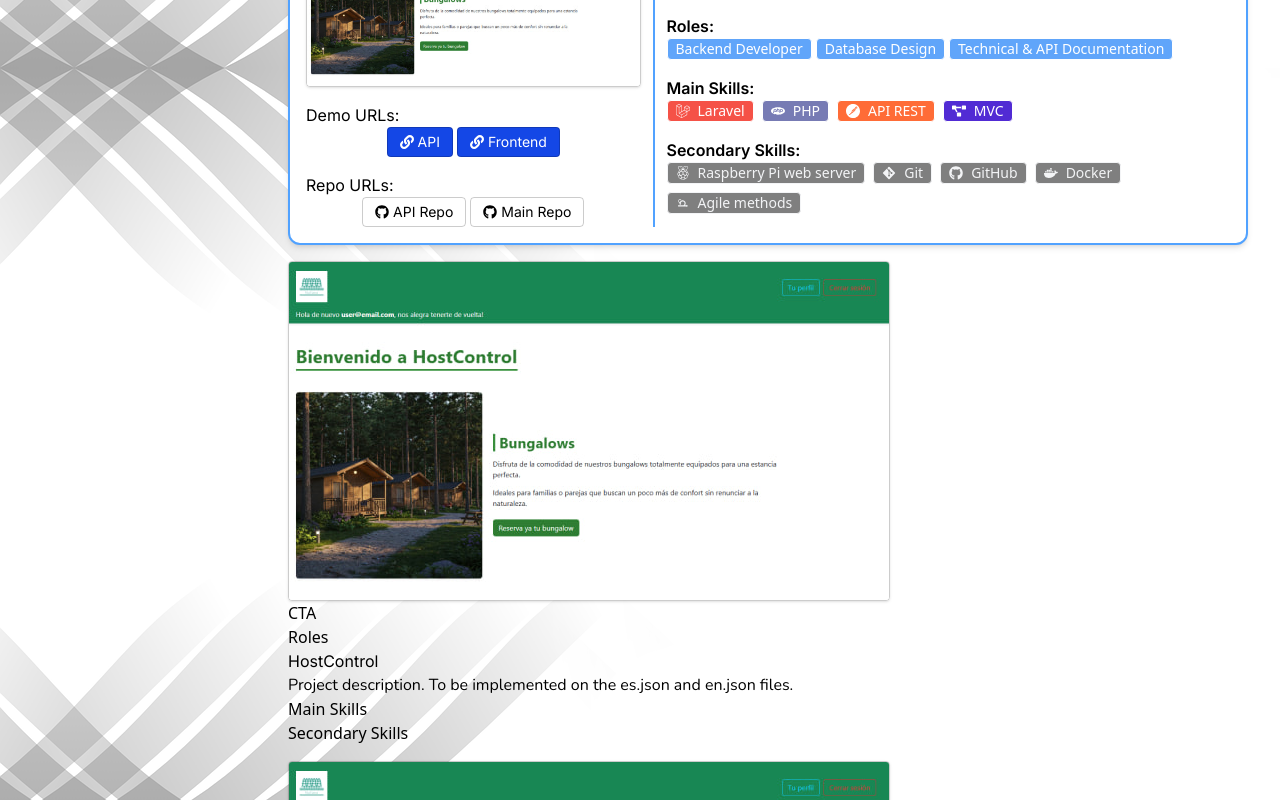
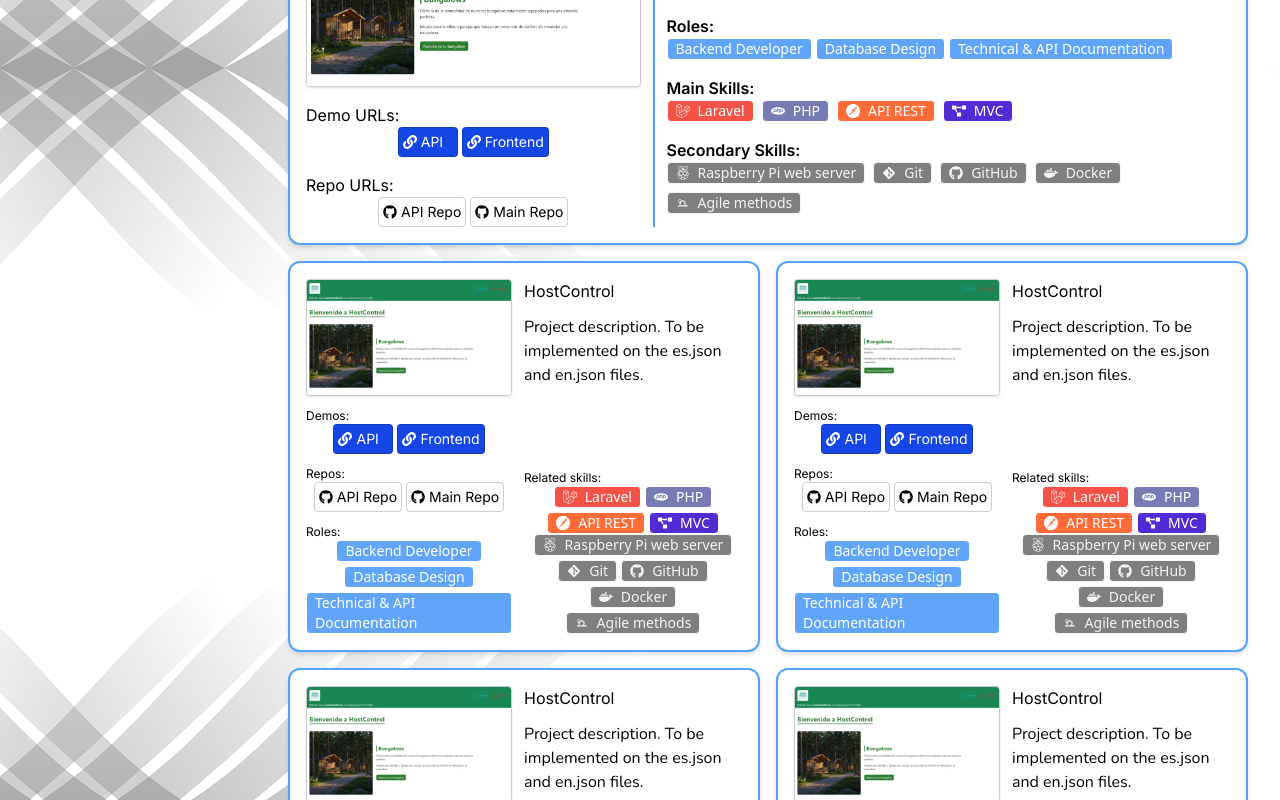
Before and after one commit to Roger486/roger-portfolio, a React (Vite) app: page / in a window 1280 px wide. Shown: the part 2200-3000 px from the top of the page. Built offline with nearby package versions, Linux system fonts and the light colour scheme.

Commit message:
feat: add first satisfactory implementation of the ProjectCard component

```diff
--- a/src/features/projects/ExternalLinkButton.jsx
+++ b/src/features/projects/ExternalLinkButton.jsx
@@ -14,7 +14,7 @@ export default function ExternalLinkButton({ url, label, destination = "default"
           rel="noopener noreferrer"
           className={`
             flex gap-1 items-center
-            text-sm rounded px-3 py-1 min-w-15
+            text-sm rounded p-1 min-w-15
             border border-black/20
             transition duration-300
             hover:bg-blue-400
--- a/src/features/projects/FeaturedProjectCard.jsx
+++ b/src/features/projects/FeaturedProjectCard.jsx
@@ -1,4 +1,3 @@
-import { hardSkills } from "../../data/hard-skill-list";
 import ExternalLinkButton from "./ExternalLinkButton";
 import ProjectBadge from "./ProjectBadge";
 
@@ -32,7 +31,7 @@ export default function FeaturedProjectCard({ project }) {
     >
       {/* Thumbnail + CTA */}
       <div className="col-span-3 md:mr-3">
-        <div className="mb-4">
+        <div className="flex justify-center mb-4">
           <img
             src={project.thumbnail}
             alt="Thumbnail"
--- a/src/features/projects/ProjectCard.jsx
+++ b/src/features/projects/ProjectCard.jsx
@@ -1,8 +1,33 @@
+import ExternalLinkButton from "./ExternalLinkButton";
+import ProjectBadge from "./ProjectBadge";
+
 export default function ProjectCard({ project }) {
+    const demoUrlElements = project.demoUrls.map((demo) => {
+      return <ExternalLinkButton key={demo.url} url={demo.url} label={demo.label} destination={demo.destination} />;
+    });
+
+    const repoUrlElements = project.repoUrls.map((repo) => {
+      return <ExternalLinkButton key={repo.url} url={repo.url} label={repo.label} destination={repo.destination} />;
+    });
+
+    const roleElements = project.roles.map((role) => {
+      return <ProjectBadge key={role} name={role} type="role" />;
+    });
+
+    const mainSkillElements = project.mainSkillsKeys.map((skillKey) => {
+      return <ProjectBadge key={skillKey} name={skillKey} type="main-skill" />;
+    });
+
+    const secondarySkillElements = project.secondarySkillsKeys.map((skillKey) => {
+      return <ProjectBadge key={skillKey} name={skillKey} type="secondary-skill" />;
+    });
   return (
-    <div>
+    <div className="
+        grid grid-cols-1 xl:grid-cols-2 p-4
+        border-2 rounded-xl bg-white border-blue-400 shadow-md
+        ">
       {/* Thumbnail + CTA + Roles */}
-      <div>
+      <div className="flex flex-col gap-3 mr-3 h-full justify-between">
         <div>
           <img
             src={project.thumbnail}
@@ -13,17 +38,30 @@ export default function ProjectCard({ project }) {
           "
           />
         </div>
-        <div>CTA</div>
-        <div>Roles</div>
+        <div>
+          <h4 className="text-xs">Demos:</h4>
+          <div className="flex gap-1 justify-center">{demoUrlElements}</div>
+        </div>
+        <div>
+          <h4 className="text-xs">Repos:</h4>
+          <div className="flex gap-1 justify-center">{repoUrlElements}</div>
+        </div>
+          <div>
+            <h4 className="text-xs">Roles:</h4>
+            <div className="flex flex-wrap gap-1 justify-center">{roleElements}</div>
+          </div>
       </div>
 
       {/* Title + Description + Skills */}
-      <div>
-        <h3>{project.name}</h3>
-        <p>Project description. To be implemented on the es.json and en.json files.</p>
+      <div className="flex flex-col h-full justify-between">
         <div>
-          <div>Main Skills</div>
-          <div>Secondary Skills</div>
+          <h3 className="mb-3">{project.name}</h3>
+          <p className="mb-4">Project description. To be implemented on the es.json and en.json files.</p>
+        </div>
+        <div>
+          <h4 className="text-xs">Related skills:</h4>
+          <div className="flex flex-wrap gap-1 justify-center">{mainSkillElements}</div>
+          <div className="flex flex-wrap gap-1 justify-center">{secondarySkillElements}</div>
         </div>
       </div>
     </div>
--- a/src/features/projects/Projects.jsx
+++ b/src/features/projects/Projects.jsx
@@ -16,7 +16,7 @@ export default function Projects() {
     <section className="min-h-screen p-8">
       <h2 className="text-3xl font-bold mb-8">Proyectos</h2>
       <div className="flex flex-col gap-4 mb-4">{featuredProjectElements}</div>
-      <div className="flex flex-col gap-4 mb-4">
+      <div className="grid grid-cols-1 md:grid-cols-2 gap-4">
         {/* {normalProjectElements} */}
         <ProjectCard key={1} project={projects[0]} />
         <ProjectCard key={2} project={projects[0]} />
```
Also changed, not shown: src/features/projects/ProjectBadge.jsx (+0 -35 lines).
